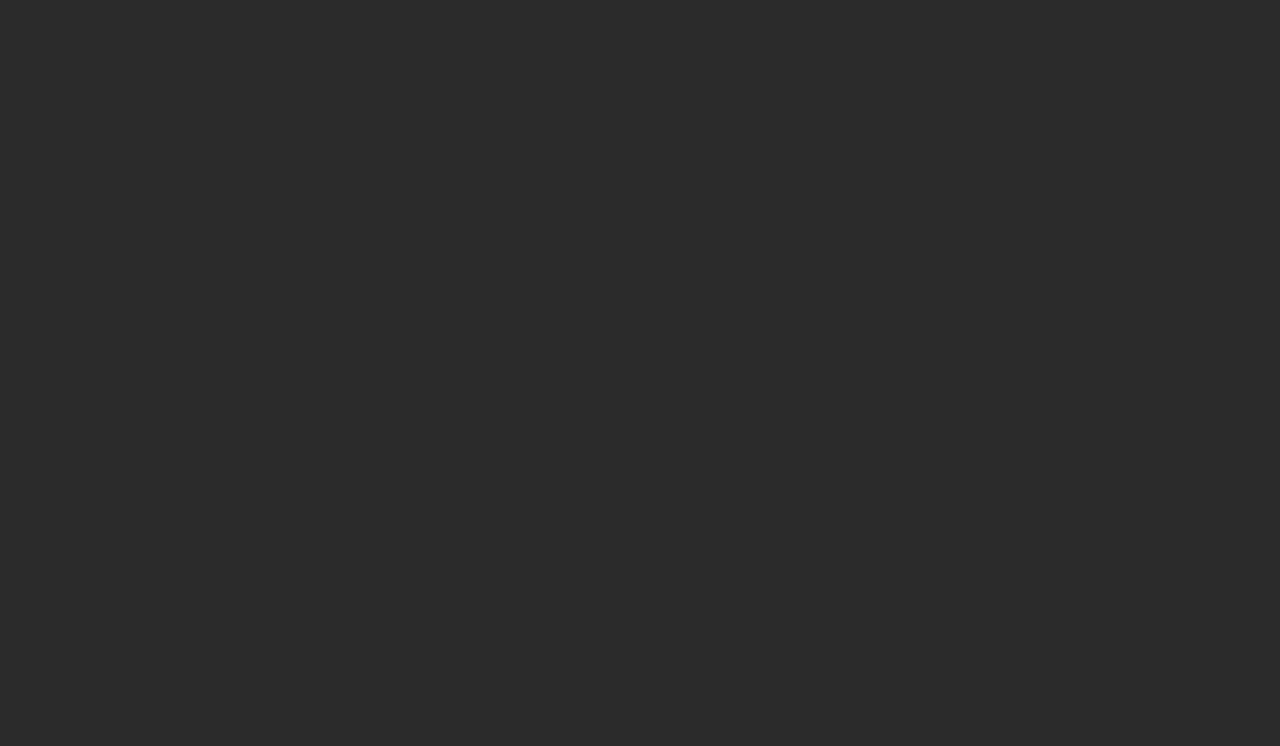
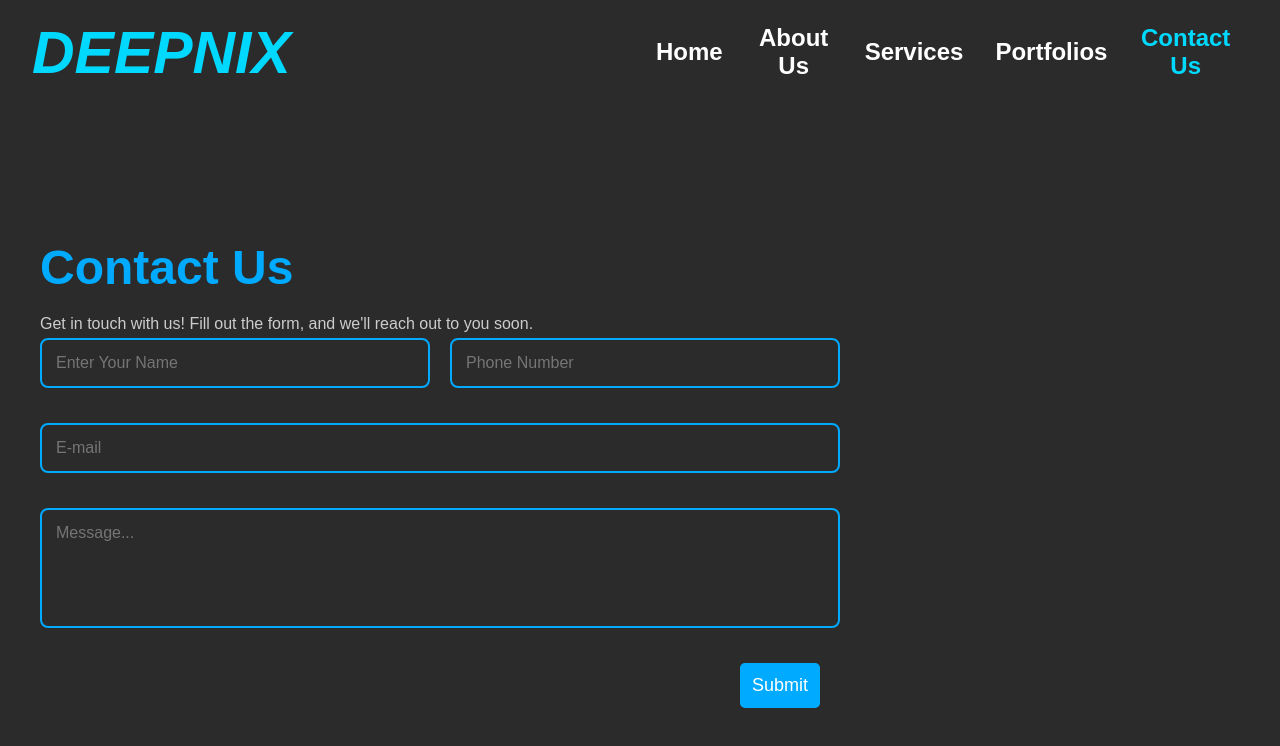
Before and after one commit to chinthaka-lakshan/DeepNix, a React (Create React App) app: page /contactus in a window 1280 px wide. Before the commit this address had no page. Shown: the top 746 px of the page. Built offline with nearby package versions, Linux system fonts and the light colour scheme; a web font is replaced by a local one.

Commit message:
create the contact us page

```diff
--- a/src/App.js
+++ b/src/App.js
@@ -4,6 +4,7 @@ import './App.css';
 import HomePage from './Pages/Home Page/HomePage';
 import AboutusPage from './Pages/Aboutus Page/AboutusPage';
 import Members from './Pages/Members/Members';
+import ContactUs from './Pages/Contact_us/Contact_us';
 
 function App() {
   return (
@@ -14,6 +15,7 @@ function App() {
           <Route path="/" element={<HomePage />} />
           <Route path="/about" element={<AboutusPage />} />
           <Route path="/members" element={<Members/>} />
+          <Route path="/contactus" element={<ContactUs/>} />
         </Routes>
       </BrowserRouter>
 
--- /dev/null
+++ b/src/Pages/Contact_us/Contact_us.css
@@ -0,0 +1,133 @@
+/* Reset Default Styles */
+* {
+    margin: 0;
+    padding: 0;
+    box-sizing: border-box;
+    font-family: Arial, sans-serif;
+  }
+
+  /* Full Page Styling */
+  body {
+    background-color: #1a1a1a;
+    color: white;
+  }
+
+  /* Contact Page Container */
+  .contact-container {
+    display: flex;
+    align-items: center;
+    justify-content: center;
+    width: 100%;
+    height: 100vh;
+    padding: 20px;
+
+  }
+
+  .contact-box{
+    margin-bottom: 60px;
+    margin-right: 400px;
+
+  }
+
+
+   /* .contact-box {
+    background: #d93131;
+    padding: 40px;
+    border-radius: 12px;
+    width: 90%;
+    max-width: 600px;
+    text-align: center;
+    box-shadow: 0 4px 8px rgba(0, 0, 0, 0.2);
+    margin-bottom: 60px;
+    margin-right: 400px;
+  }
+   */
+  /* Branding Name */
+  .brand-name {
+    font-size: 2.5rem;
+    font-weight: bold;
+    color: #00aaff;
+    margin-bottom: 10px;
+  }
+
+  /* Contact Heading */
+  .contact-box h2 {
+    color: #00aaff;
+    margin-bottom: 20px;
+    font-size: 3rem;
+  }
+
+  .contact-box p {
+    font-size: 1rem;
+    color: #ccc;
+    margin-bottom: 5px;
+  }
+
+  /* Form Inputs */
+  .contact-form {
+    display: flex;
+    flex-direction: column;
+    gap: 35px;
+  }
+
+  .input-row {
+    display: flex;
+    gap: 20px;
+  }
+
+  .input-row input {
+    width: 50%;
+  }
+
+  /* Input Fields */
+  input,
+  textarea {
+    width: 100%;
+    padding: 14px;
+    font-size: 16px;
+    border: 2px solid #00aaff;
+    background: transparent;
+    color: rgb(215, 203, 203);
+    border-radius: 8px;
+  }
+
+  input[type="email"] {
+
+    width: 800px; /* Set a max width */
+}
+
+  textarea {
+    resize: none;
+    height: 120px;
+  }
+
+  /* Submit Button */
+  button {
+    background: #00aaff;
+    padding: 12px;
+    border: none;
+    border-radius: 5px;
+    color: white;
+    cursor: pointer;
+    font-size: 18px;
+    transition: 0.3s;
+  }
+
+  .sub{
+    margin-left: 700px;
+  }
+
+  button:hover {
+    background: #0088cc;
+  }
+
+  /* Responsive Fixes */
+  @media (max-width: 768px) {
+    .input-row {
+      flex-direction: column;
+    }
+
+    .input-row input {
+      width: 100%;
+    }
+  }
--- /dev/null
+++ b/src/Pages/Contact_us/Contact_us.jsx
@@ -0,0 +1,92 @@
+import React, { useState } from "react";
+import "./Contact_us.css";
+import Navbar from "../../Components/Navbar";
+// import Logo from "../../Components/Logo/Logo";
+
+const ContactUs = () => {
+  const [formData, setFormData] = useState({
+    name: "",
+    phone: "",
+    email: "",
+    message: "",
+  });
+
+  const handleChange = (e) => {
+    setFormData({ ...formData, [e.target.name]: e.target.value });
+  };
+
+  const handleSubmit = (e) => {
+    e.preventDefault();
+
+    if (!formData.name || !formData.email) {
+      alert("Please fill in the required fields: Name and Email.");
+      return;
+    }
+
+    console.log("Form Submitted:", formData);
+    alert("Your message has been sent!");
+
+    setFormData({
+      name: "",
+      phone: "",
+      email: "",
+      message: "",
+    });
+  };
+
+  return (
+    <>
+      <Navbar />
+      {/* <Logo/> */}
+      <div className="contact-container">
+        <div className="contact-box">
+
+          <h2>Contact <span className="highlight">Us</span></h2>
+          <p>Get in touch with us! Fill out the form, and we'll reach out to you soon.</p>
+
+          <form onSubmit={handleSubmit} className="contact-form">
+            <div className="input-row">
+              <input
+                type="text"
+                name="name"
+                placeholder="Enter Your Name"
+                value={formData.name}
+                onChange={handleChange}
+                required
+              />
+              <input
+                type="tel"
+                name="phone"
+                placeholder="Phone Number"
+                value={formData.phone}
+                onChange={handleChange}
+              />
+            </div>
+
+            <input
+              type="email"
+              name="email"
+              placeholder="E-mail"
+              value={formData.email}
+              onChange={handleChange}
+              required
+            />
+
+            <textarea
+              name="message"
+              placeholder="Message..."
+              value={formData.message}
+              onChange={handleChange}
+            ></textarea>
+                <div className="sub">
+                    <button type="submit">Submit</button>
+                </div>
+
+          </form>
+        </div>
+      </div>
+    </>
+  );
+};
+
+export default ContactUs;
```
